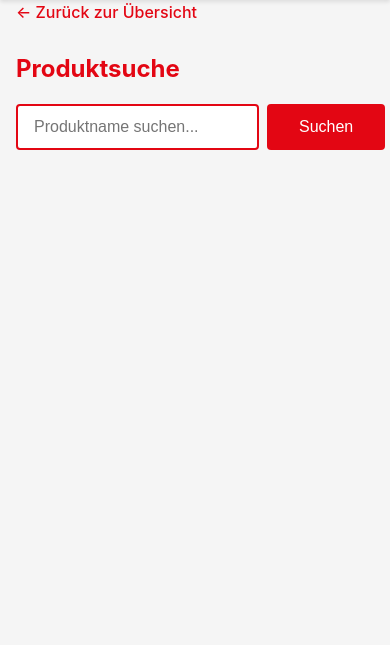
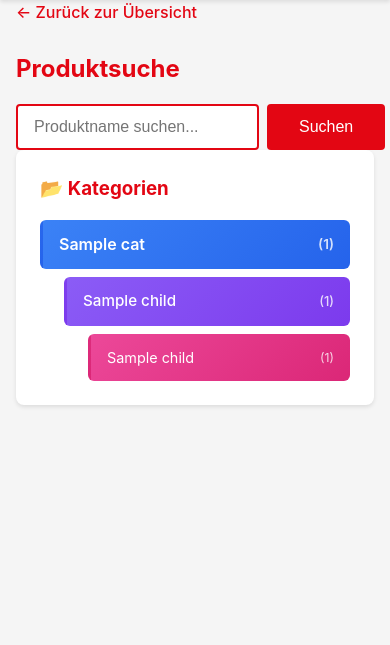
Before and after one commit to mraitester41-source/Prospekt_Scanner, a Flask app: template templates/search.html in a window 390 px wide. Shown: the part 192-837 px from the top of the page. Run offline with Flask 3, Linux system fonts and the light colour scheme; the template is opened without the code that fills it: most values are stand-ins (such as "Sample title", 1, 10 or a date in 2020).

Commit message:
Feature: Category navigation and smart categorization
Categorization improvements:
- Load existing categories and send to Perplexity
- Prevent duplicate categories (e.g. "Fleisch" AND "Fleischprodukte")
- Explicit instruction to reuse existing category names
- Reduces category fragmentation across pages

Category navigation on search page:
- Hierarchical category tree display (3 levels)
- Color-coded by level: blue (1), purple (2), pink (3)
- Product count for each category
- Active state highlighting with yellow border
- Click category to view all products
- Products sorted by grundpreis_zahl for price comparison

Search improvements:
- Highlight grundpreis_zahl in gold gradient
- Show "sorted by Grundpreis" info
- Distinguish text search vs category search
- Format grundpreis_zahl as "2.99 €/kg"

Backend (app.py):
- Load category hierarchy with product counts
- Category-based search with ORDER BY grundpreis_zahl
- Build hierarchical tree structure for display
- Pass existing categories to Perplexity prompt

Frontend:
- Responsive category navigation
- Hover effects on category links
- Clean hierarchical indentation

```diff
--- a/app.py
+++ b/app.py
@@ -274,25 +274,81 @@ def page_detail(page_num):
 def search():
     """Produktsuche"""
     query = request.args.get('q', '').strip()
+    category_id = request.args.get('category', '').strip()
 
-    if not query:
-        return render_template('search.html', products=[], query='')
+    # Kategorien für Navigation laden
+    categories_tree = []
+    try:
+        conn = get_db_connection()
+
+        # Alle Kategorien laden
+        cursor = conn.execute("""
+            SELECT id, name, parent_id, level,
+                   (SELECT COUNT(*) FROM product_categories WHERE category_id = categories.id) as product_count
+            FROM categories
+            ORDER BY level, name
+        """)
+        all_categories = [dict(row) for row in cursor.fetchall()]
+
+        # Hierarchische Struktur erstellen
+        for cat in all_categories:
+            if cat['level'] == 1:  # Nur Hauptkategorien
+                cat['children'] = [c for c in all_categories if c['parent_id'] == cat['id']]
+                for child in cat['children']:
+                    child['children'] = [c for c in all_categories if c['parent_id'] == child['id']]
+                categories_tree.append(cat)
+
+        conn.close()
+    except Exception as e:
+        print(f"Fehler beim Laden der Kategorien: {e}")
 
     products = []
-    if table_exists():
-        try:
-            conn = get_db_connection()
-            cursor = conn.execute(
-                "SELECT rowid, * FROM angebote WHERE name LIKE ? ORDER BY seite, rowid",
-                (f'%{query}%',)
-            )
-            products = [dict(row) for row in cursor.fetchall()]
-            conn.close()
-        except Exception as e:
-            print(f"Datenbankfehler: {e}")
-            products = []
+    search_mode = None
 
-    return render_template('search.html', products=products, query=query)
+    if query:
+        search_mode = 'text'
+        if table_exists():
+            try:
+                conn = get_db_connection()
+                cursor = conn.execute(
+                    "SELECT rowid, * FROM angebote WHERE name LIKE ? ORDER BY seite, rowid",
+                    (f'%{query}%',)
+                )
+                products = [dict(row) for row in cursor.fetchall()]
+                conn.close()
+            except Exception as e:
+                print(f"Datenbankfehler: {e}")
+
+    elif category_id:
+        search_mode = 'category'
+        if table_exists():
+            try:
+                conn = get_db_connection()
+                cursor = conn.execute("""
+                    SELECT DISTINCT a.rowid, a.*
+                    FROM angebote a
+                    JOIN product_categories pc ON a.rowid = pc.product_id
+                    WHERE pc.category_id = ?
+                    ORDER BY a.grundpreis_zahl ASC, a.seite, a.rowid
+                """, (category_id,))
+                products = [dict(row) for row in cursor.fetchall()]
+
+                # Kategorie-Name laden
+                cat_cursor = conn.execute("SELECT name FROM categories WHERE id = ?", (category_id,))
+                cat_row = cat_cursor.fetchone()
+                if cat_row:
+                    query = cat_row['name']
+
+                conn.close()
+            except Exception as e:
+                print(f"Datenbankfehler: {e}")
+
+    return render_template('search.html',
+                          products=products,
+                          query=query,
+                          categories=categories_tree,
+                          search_mode=search_mode,
+                          selected_category=category_id)
 
 @app.route('/api/stats')
 def api_stats():
@@ -543,17 +599,48 @@ def categorize_page(page_num):
             conn.close()
             return jsonify({'error': 'Perplexity API Key nicht konfiguriert'}), 400
 
+        # Bestehende Kategorien laden
+        existing_categories = []
+        try:
+            cat_cursor = conn.execute("""
+                SELECT name, parent_id, level
+                FROM categories
+                ORDER BY level, name
+            """)
+            for cat in cat_cursor.fetchall():
+                parent_name = None
+                if cat['parent_id']:
+                    parent_cursor = conn.execute("SELECT name FROM categories WHERE id = ?", (cat['parent_id'],))
+                    parent_row = parent_cursor.fetchone()
+                    if parent_row:
+                        parent_name = parent_row['name']
+                existing_categories.append({
+                    'name': cat['name'],
+                    'parent': parent_name,
+                    'level': cat['level']
+                })
+        except:
+            pass
+
         # Prompt für Perplexity erstellen
         products_text = "\n".join([
             f"- {p['name']} ({p['preis']}, {p['grundpreis'] or 'kein Grundpreis'})"
             for p in products
         ])
 
+        existing_cats_text = ""
+        if existing_categories:
+            existing_cats_text = "\n\nBEREITS EXISTIERENDE KATEGORIEN (WIEDERVERWENDUNG ERWÜNSCHT!):\n"
+            for cat in existing_categories:
+                parent_info = f" (unter {cat['parent']})" if cat['parent'] else ""
+                existing_cats_text += f"- {cat['name']}{parent_info} [Ebene {cat['level']}]\n"
+            existing_cats_text += "\nWICHTIG: Verwende GENAU diese Namen wenn möglich, erstelle nur NEUE Kategorien wenn absolut nötig!\n"
+
         prompt = f"""Kategorisiere diese PENNY Produkte hierarchisch für einen Preisvergleich.
 
 PRODUKTE:
 {products_text}
-
+{existing_cats_text}
 AUFGABE:
 Erstelle eine hierarchische Kategorisierung (max. 3 Ebenen):
 - Ebene 1: Hauptkategorie (z.B. "Fleisch", "Milchprodukte", "Obst & Gemüse")
@@ -561,9 +648,11 @@ Erstelle eine hierarchische Kategorisierung (max. 3 Ebenen):
 - Ebene 3: Spezifisch (z.B. "mit Knochen", "ohne Knochen", "Filet")
 
 WICHTIG:
+- VERWENDE die bereits existierenden Kategorien wenn passend!
 - Kategorien müssen vergleichbar sein (gleiche Einheit: kg, 100g, Stück)
 - Nur Kategorien, die für Preisvergleich sinnvoll sind
 - Deutsche Namen, präzise und eindeutig
+- KEINE Duplikate wie "Fleisch" UND "Fleischprodukte" - verwende NUR EINEN Begriff!
 
 AUSGABEFORMAT (JSON):
 {{
--- a/static/style.css
+++ b/static/style.css
@@ -629,6 +629,109 @@ main {
     text-align: center;
 }
 
+/* Categories Section */
+.categories-section {
+    background: white;
+    padding: 1.5rem;
+    border-radius: 8px;
+    margin-bottom: 2rem;
+    box-shadow: 0 2px 4px rgba(0,0,0,0.1);
+}
+
+.categories-section h3 {
+    margin-top: 0;
+    margin-bottom: 1rem;
+    color: var(--primary-color);
+}
+
+.categories-tree {
+    display: flex;
+    flex-direction: column;
+    gap: 0.5rem;
+}
+
+.category-level-1,
+.category-level-2,
+.category-level-3 {
+    display: flex;
+    flex-direction: column;
+}
+
+.category-link {
+    display: flex;
+    justify-content: space-between;
+    align-items: center;
+    padding: 0.75rem 1rem;
+    text-decoration: none;
+    color: var(--text-dark);
+    background: var(--bg-light);
+    border-radius: 6px;
+    transition: all 0.2s;
+    border-left: 3px solid transparent;
+}
+
+.category-level-1 > .category-link {
+    background: linear-gradient(135deg, #3b82f6 0%, #2563eb 100%);
+    color: white;
+    font-weight: 600;
+    font-size: 1rem;
+}
+
+.category-level-2 > .category-link {
+    background: linear-gradient(135deg, #8b5cf6 0%, #7c3aed 100%);
+    color: white;
+    font-weight: 500;
+    font-size: 0.95rem;
+    margin-left: 1.5rem;
+}
+
+.category-level-3 > .category-link {
+    background: linear-gradient(135deg, #ec4899 0%, #db2777 100%);
+    color: white;
+    font-weight: 400;
+    font-size: 0.9rem;
+    margin-left: 3rem;
+}
+
+.category-link:hover {
+    transform: translateX(4px);
+    box-shadow: 0 2px 8px rgba(0,0,0,0.15);
+}
+
+.category-link.active {
+    border-left-color: var(--secondary-color);
+    box-shadow: 0 4px 12px rgba(247, 213, 31, 0.4);
+}
+
+.category-name {
+    font-weight: inherit;
+}
+
+.category-count {
+    opacity: 0.8;
+    font-size: 0.85em;
+}
+
+.category-children {
+    display: flex;
+    flex-direction: column;
+    gap: 0.5rem;
+    margin-top: 0.5rem;
+}
+
+.grundpreis-highlight {
+    background: linear-gradient(135deg, #fbbf24 0%, #f59e0b 100%);
+    color: white !important;
+    font-weight: 600;
+    font-size: 1.05rem;
+    padding: 0.75rem !important;
+}
+
+.grundpreis-highlight .price-label,
+.grundpreis-highlight .price-value {
+    color: white !important;
+}
+
 /* Empty State */
 .empty-state {
     text-align: center;
--- a/templates/search.html
+++ b/templates/search.html
@@ -11,13 +11,62 @@
     <h2>Produktsuche</h2>
 
     <form action="/search" method="get" class="search-form">
-        <input type="text" name="q" placeholder="Produktname suchen..." class="search-input" value="{{ query }}" autofocus>
+        <input type="text" name="q" placeholder="Produktname suchen..." class="search-input" value="{{ query if search_mode == 'text' else '' }}" autofocus>
         <button type="submit" class="search-button">Suchen</button>
     </form>
 
-    {% if query %}
+    {% if categories %}
+    <div class="categories-section">
+        <h3>📂 Kategorien</h3>
+        <div class="categories-tree">
+            {% for cat in categories %}
+            <div class="category-level-1">
+                <a href="/search?category={{ cat.id }}" class="category-link {% if selected_category|string == cat.id|string %}active{% endif %}">
+                    <span class="category-name">{{ cat.name }}</span>
+                    <span class="category-count">({{ cat.product_count }})</span>
+                </a>
+                {% if cat.children %}
+                <div class="category-children">
+                    {% for child in cat.children %}
+                    <div class="category-level-2">
+                        <a href="/search?category={{ child.id }}" class="category-link {% if selected_category|string == child.id|string %}active{% endif %}">
+                            <span class="category-name">{{ child.name }}</span>
+                            <span class="category-count">({{ child.product_count }})</span>
+                        </a>
+                        {% if child.children %}
+                        <div class="category-children">
+                            {% for subchild in child.children %}
+                            <div class="category-level-3">
+                                <a href="/search?category={{ subchild.id }}" class="category-link {% if selected_category|string == subchild.id|string %}active{% endif %}">
+                                    <span class="category-name">{{ subchild.name }}</span>
+                                    <span class="category-count">({{ subchild.product_count }})</span>
+                                </a>
+                            </div>
+                            {% endfor %}
+                        </div>
+                        {% endif %}
+                    </div>
+                    {% endfor %}
+                </div>
+                {% endif %}
+            </div>
+            {% endfor %}
+        </div>
+    </div>
+    {% endif %}
+
+    {% if query or search_mode %}
     <div class="search-results">
-        <h3>Suchergebnisse für "{{ query }}" ({{ products|length }})</h3>
+        <h3>
+            {% if search_mode == 'category' %}
+                Kategorie: "{{ query }}" ({{ products|length }} Produkte)
+                {% if products and products[0].grundpreis_einheit %}
+                    - sortiert nach Grundpreis
+                {% endif %}
+            {% else %}
+                Suchergebnisse für "{{ query }}" ({{ products|length }})
+            {% endif %}
+        </h3>
 
         {% if products %}
         <div class="products-list">
@@ -28,6 +77,12 @@
                     <a href="/page/{{ product.seite }}" class="page-link">Seite {{ product.seite }}</a>
                 </div>
                 <div class="product-prices">
+                    {% if product.grundpreis_zahl %}
+                    <div class="price-item grundpreis-highlight">
+                        <span class="price-label">⭐ Grundpreis:</span>
+                        <span class="price-value">{{ "%.2f"|format(product.grundpreis_zahl) }} €/{{ product.grundpreis_einheit }}</span>
+                    </div>
+                    {% endif %}
                     <div class="price-item">
                         <span class="price-label">Preis:</span>
                         <span class="price-value">{{ product.preis }}</span>
@@ -38,7 +93,7 @@
                         <span class="price-value">{{ product.app_preis }}</span>
                     </div>
                     {% endif %}
-                    {% if product.grundpreis %}
+                    {% if product.grundpreis and not product.grundpreis_zahl %}
                     <div class="price-item grundpreis">
                         <span class="price-label">Grundpreis:</span>
                         <span class="price-value">{{ product.grundpreis }}</span>
```
